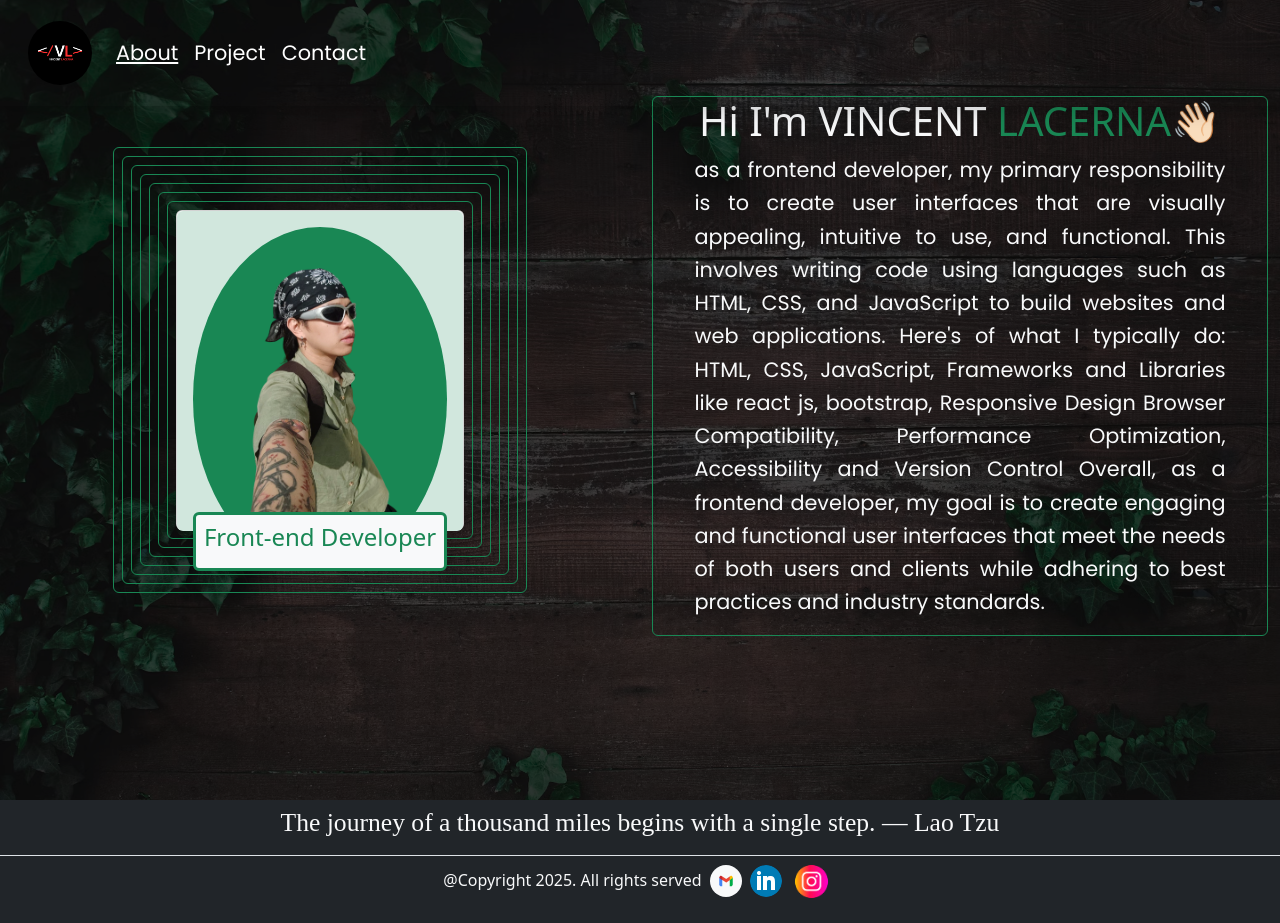
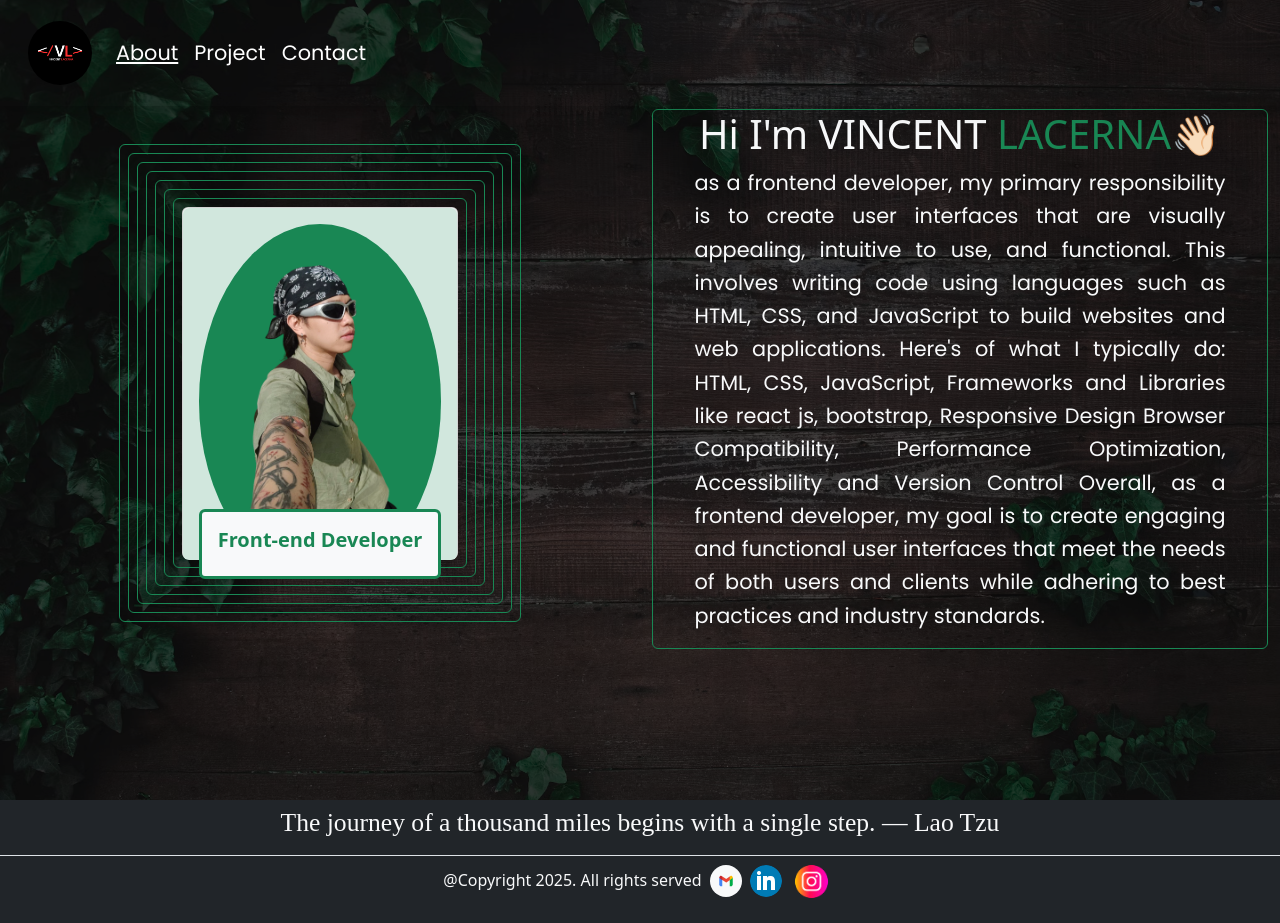
Before and after one commit to dev-teng/mywebpage, a React (Vite) app: page /about in a window 1280 px wide. Built offline with nearby package versions, Linux system fonts and the light colour scheme; a web font is replaced by a local one.

Commit message:
resized the card

```diff
--- a/src/About.jsx
+++ b/src/About.jsx
@@ -12,12 +12,12 @@ function About () {
                       <div className="border border-success rounded p-2">
                         <div className="border border-success rounded p-2">
                             <div className="border border-success rounded p-2">
-                              <div className="card" style={{maxWidth: "20rem", width: "100%", height: "100%", maxHeight: "20rem"}}>
-                                <div className="card-body bg-success-subtle rounded" style={{maxWidth: "20rem", width: "100%", height: "100%", maxHeight: "20rem"}}>
+                              <div className="card" style={{maxWidth: "22rem", width: "100%", height: "100%", maxHeight: "22rem"}}>
+                                <div className="card-body bg-success-subtle rounded" style={{maxWidth: "22rem", width: "100%", height: "100%", maxHeight: "22rem"}}>
                                   <div className="bg-success rounded rounded-circle text-center">
                                     <img className="img-fluid rounded-cirle" src={Enteng} style={{maxWidth: "10rem"}} />
-                                    <div className="card-title bg-light rounded border border-3 border-success p-2">
-                                      <h4 className="text-success">Front-end Developer</h4>
+                                    <div className="card-title bg-light rounded border border-3 border-success p-3">
+                                      <h5 className="text-success fw-bold">Front-end Developer</h5>
                                     </div>
                                   </div>
                                 </div>
```
